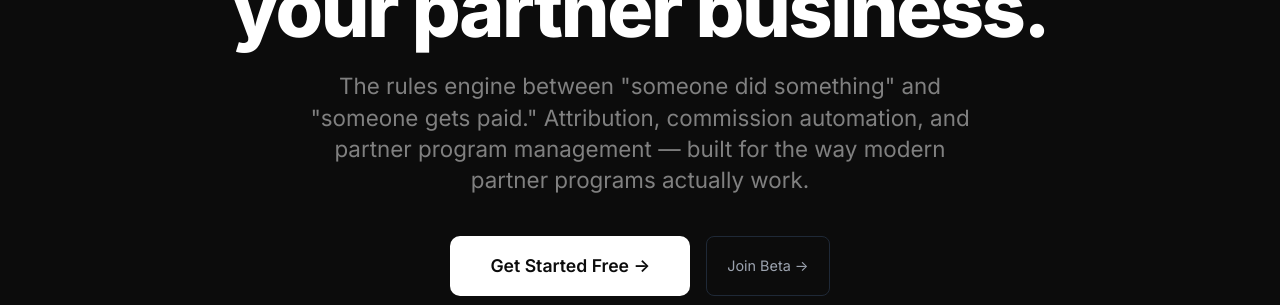
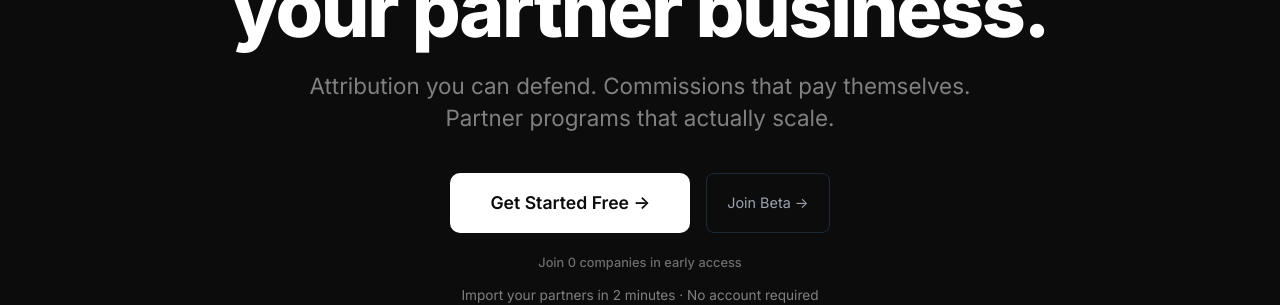
Before and after one commit to dylan3796/partner-attribution-ai, a Next.js app: page / in a window 1280 px wide. Shown: the part 366-671 px from the top of the page. Built offline with nearby package versions, Linux system fonts and the light colour scheme; no server answers.

Commit message:
copy: hero subtitle — cleaner, outcome-focused, no rules engine jargon

```diff
--- a/app/page.tsx
+++ b/app/page.tsx
@@ -78,7 +78,7 @@ export default function LandingPage() {
           <p style={{ fontSize: ".8rem", fontWeight: 600, letterSpacing: ".08em", textTransform: "uppercase", color: "rgba(129,140,248,.8)", marginBottom: ".75rem" }}>Partner Intelligence Platform</p>
           <h1>The intelligence layer for your partner business.</h1>
           <p className="subtitle" style={{ maxWidth: 680, margin: "0 auto 2.5rem" }}>
-            The rules engine between "someone did something" and "someone gets paid." Attribution, commission automation, and partner program management — built for the way modern partner programs actually work.
+            Attribution you can defend. Commissions that pay themselves. Partner programs that actually scale.
           </p>
 
           <div style={{ display: "flex", gap: "1rem", justifyContent: "center", flexWrap: "wrap" }}>
```
